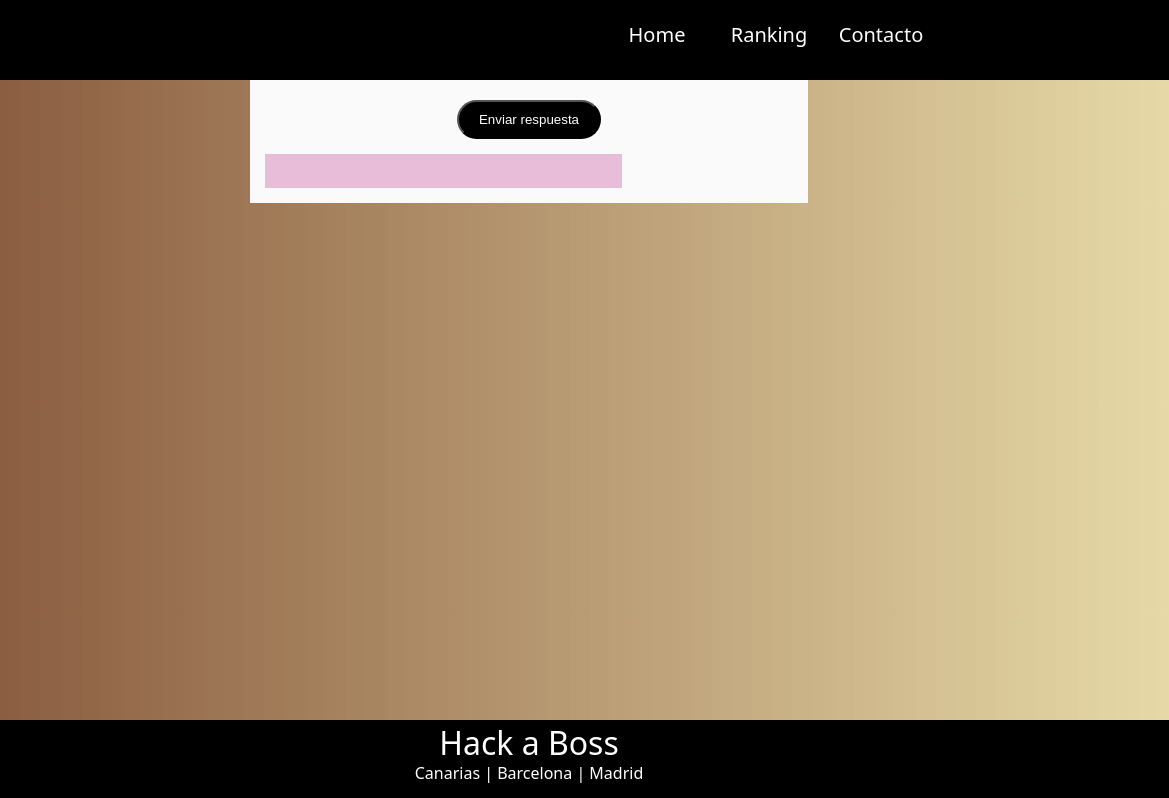
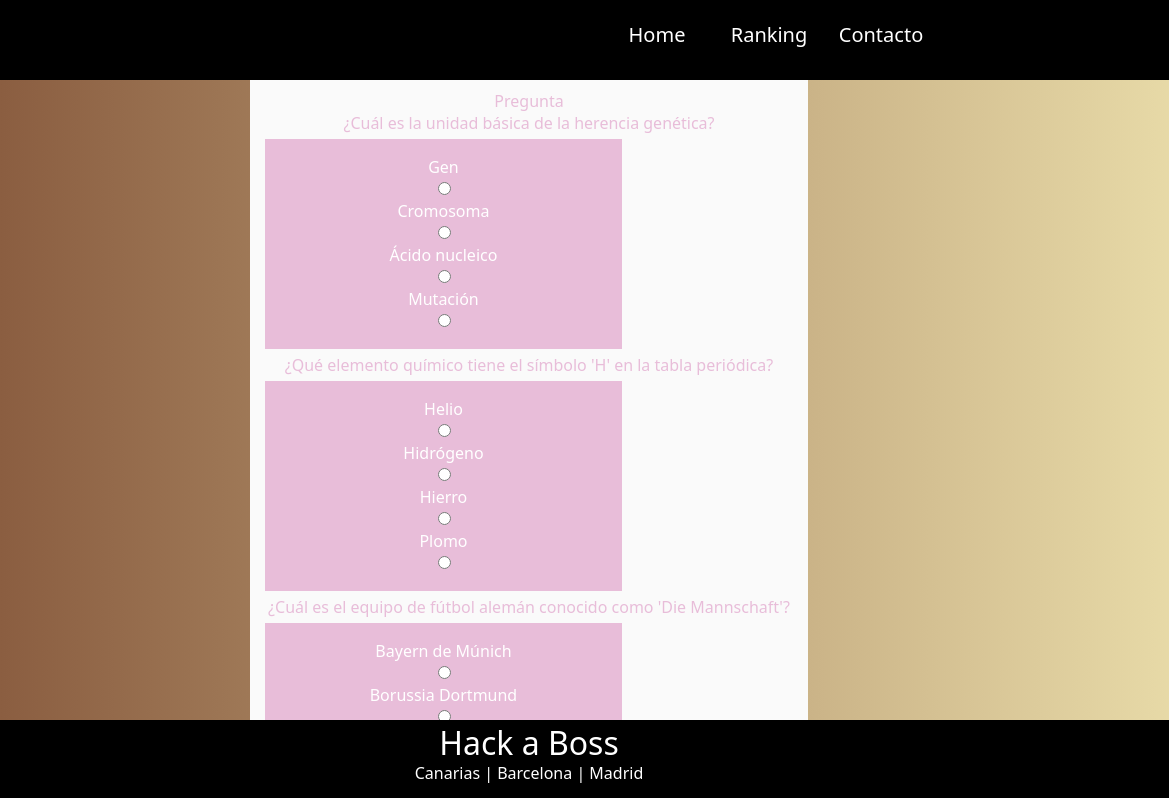
Before and after one commit to zeuspailoff/QuizGame, a website: page assets/templates/preguntas.html in a window 1280 px wide. Shown: the top 798 px of the page, 111-1280 px from the left. Drawn offline with Linux system fonts and the light colour scheme.

Commit message:
modificacion en JS

```diff
--- a/assets/js/preguntas.js
+++ b/assets/js/preguntas.js
@@ -1,9 +1,5 @@
 "use strict";
 
-// Seleciono con DOM la section donde crear la pregunta (<section id="pregunta"></section>)
-
-
-const tituloPregunta = document.querySelector("#pregunta")
 const jsonCategoriasURLs = [
     "../JSON/ciencias.json",
     "../JSON/cultura-general.json",
@@ -13,53 +9,49 @@ const jsonCategoriasURLs = [
     "../JSON/music.json"
 ];
 
-const main = async () => {
-    const quiz = [];
-    let puntos = 0;
+const obtenerPreguntasAleatorias = async (urls) => {
+    const preguntas = [];
 
-    for (let categoriaURL of jsonCategoriasURLs) {
-        const resp = await fetch(categoriaURL);
-        const preguntas = await resp.json();
+    for (const url of urls) {
+        const resp = await fetch(url);
+        const data = await resp.json();
 
-        if (preguntas.preguntas && preguntas.preguntas.length > 0) {
-            let i = Math.floor(Math.random() * preguntas.preguntas.length);
-            quiz.push(preguntas.preguntas[i]);
+        if (data.preguntas && data.preguntas.length > 0) {
+            const preguntaAleatoria = data.preguntas[Math.floor(Math.random() * data.preguntas.length)];
+            preguntas.push(preguntaAleatoria);
         }
-        console.log(quiz);
     }
 
+    return preguntas;
+};
+
+const mostrarPregunta = (pregunta) => {
     const preguntaElement = document.createElement("div");
     preguntaElement.className = "preguntaPreguntas";
+    preguntaElement.textContent = pregunta.pregunta;
     document.getElementById("pregunta").appendChild(preguntaElement);
 
     const opcionesElement = document.createElement("div");
     opcionesElement.className = "botonPregunta";
-    preguntaElement.appendChild(opcionesElement);
-    console.log(preguntaElement)
+    document.getElementById("pregunta").appendChild(opcionesElement);
 
-    function mostrarPregunta(nombres) {
-        const pregunta = quiz[nombres];
-        preguntaElement.textContent = pregunta.tituloPregunta;
+    pregunta.opciones.forEach((opcion, index) => {
+        const opcionElement = document.createElement("div");
+        opcionElement.className = "opcionPregunta";
+        opcionElement.textContent = opcion;
 
-        opcionesElement.innerHTML = "";
+        const inputElement = document.createElement("input");
+        inputElement.type = "radio";
+        inputElement.name = "preguntas";
 
-        for (let i = 0; i < pregunta.opciones.length; i++) {
-            const opcionElement = document.createElement("div");
-            opcionElement.className = "opcionPregunta";
-            opcionElement.textContent = pregunta.opciones[i];
-
-            const inputElement = document.createElement("input");
-            inputElement.type = "checkbox";
-            inputElement.name = "respuesta";
-
-
-            opcionesElement.appendChild(opcionElement);
-            opcionesElement.appendChild(inputElement);
-            console.log(opcionElement)
-
-        }
-    }
-    mostrarPregunta(i);
+        opcionesElement.appendChild(opcionElement);
+        opcionesElement.appendChild(inputElement);
+    });
 };
 
-main();
+const iniciarQuiz = async () => {
+    const preguntas = await obtenerPreguntasAleatorias(jsonCategoriasURLs);
+    preguntas.forEach(mostrarPregunta);
+};
+
+iniciarQuiz();
--- a/assets/templates/preguntas.html
+++ b/assets/templates/preguntas.html
@@ -42,10 +42,10 @@
     <main>
         <div class="contenedorPreguntas">
             <div id="pregunta" class="encabezadoPreguntas">
-                <!-- <div class="preguntaPreguntas" id="pregunta">
+                 <div class="preguntaPreguntas" id="pregunta">
                     Pregunta
                 </div>
-                <img src="../recourses/img/Babel.gif" class="imagenPregunta">
+
             </div>
         </div>
         <form action="submit" class="Form-bajo">
@@ -64,7 +64,7 @@
             <div class="botonPregunta" id="botonPregunta4">
                 <input type="checkbox" id="respuesta4">
                 <label for="respuesta4">prueba</label>
-            </div> -->
+            </div>
                 <button type="submit" class="boton-enviar-respuestas">Enviar respuesta</button>
                 </form>
     </main>
```
